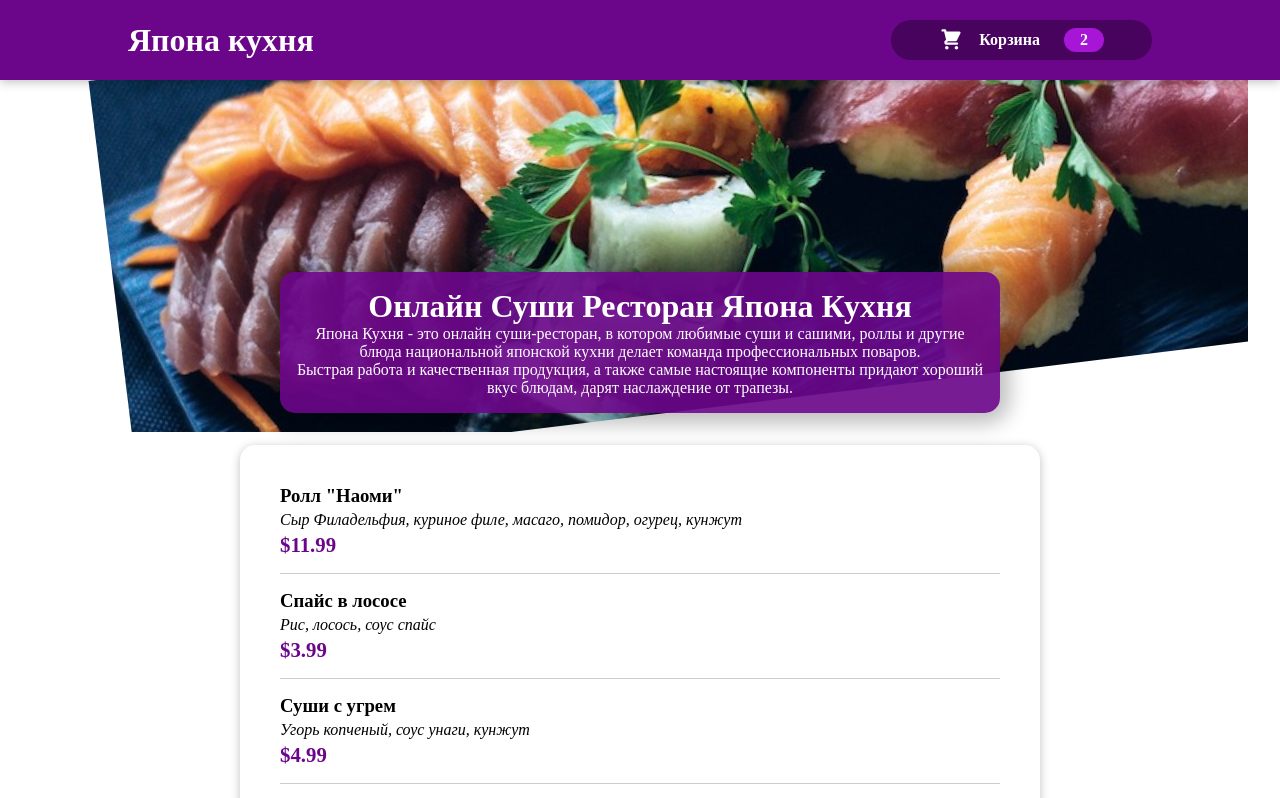
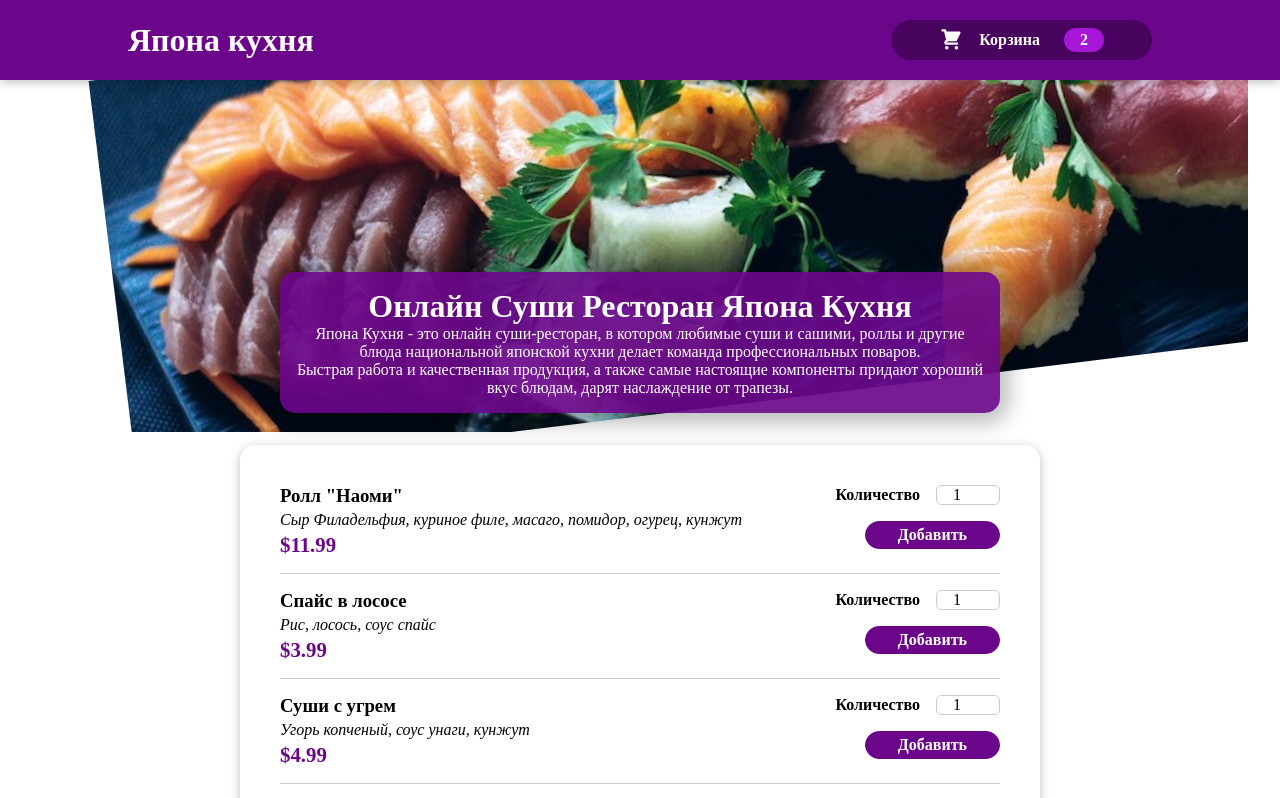
Before and after one commit to spacepocket1985/foodOrder, a React (Vite) app: page / in a window 1280 px wide. Shown: the top 798 px of the page. Built offline with nearby package versions, Linux system fonts and the light colour scheme.

Commit message:
feat: add Input MealItemForm

```diff
--- a/src/components/Meals/MealItem/MealItem.tsx
+++ b/src/components/Meals/MealItem/MealItem.tsx
@@ -1,12 +1,13 @@
 import { DummyMealsType } from '../../../types/types';
 import styles from './MealItem.module.css';
+import { MealItemForm } from './MealItemForm';
 
 type MealItemPropsType = {
   meal: DummyMealsType;
 };
 
 const MealItem = (props: MealItemPropsType): JSX.Element => {
-  const { name, description, price } = props.meal;
+  const { name, description, price, id } = props.meal;
 
   const formattedPrice = `$${price.toFixed(2)}`;
 
@@ -17,6 +18,9 @@ const MealItem = (props: MealItemPropsType): JSX.Element => {
         <div className={styles.description}>{description}</div>
         <div className={styles.price}>{formattedPrice}</div>
       </div>
+      <div>
+        <MealItemForm id={id} />
+      </div>
     </li>
   );
 };
--- /dev/null
+++ b/src/components/Meals/MealItem/MealItemForm.module.css
@@ -0,0 +1,20 @@
+.form {
+  text-align: right;
+}
+
+.form button {
+  font: inherit;
+  cursor: pointer;
+  background-color: #6b068a;
+  border: 1px solid #6b068a;
+  color: white;
+  padding: 0.25rem 2rem;
+  border-radius: 20px;
+  font-weight: bold;
+}
+
+.form button:hover,
+.form button:active {
+  background-color: #47035d;
+  border-color: #47035d;
+}
--- /dev/null
+++ b/src/components/Meals/MealItem/MealItemForm.tsx
@@ -0,0 +1,25 @@
+import { Input } from '../../UI/Input';
+
+import styles from './MealItemForm.module.css';
+
+type MealItemFormPropsType = {
+    id: string
+}
+
+export const MealItemForm = (props: MealItemFormPropsType): JSX.Element => {
+
+  const {id} = props;
+    return (
+    <form className={styles.form}>
+      <Input
+        label="Количество"
+        id={id}
+        type="number"
+        min="1"
+        step="1"
+        defaultValue="1"
+      />
+      <button>Добавить</button>
+    </form>
+  );
+};
--- /dev/null
+++ b/src/components/UI/Input.module.css
@@ -0,0 +1,18 @@
+.input {
+  display: flex;
+  align-items: center;
+  margin-bottom: 1rem;
+}
+
+.input label {
+  font-weight: bold;
+  margin-right: 1rem;
+}
+
+.input input {
+  width: 4rem;
+  border-radius: 5px;
+  border: 1px solid #ccc;
+  font: inherit;
+  padding-left: 1rem;
+}
--- /dev/null
+++ b/src/components/UI/Input.tsx
@@ -0,0 +1,27 @@
+import { HTMLInputTypeAttribute } from 'react';
+import styles from './Input.module.css';
+
+type InputPropsType = {
+  id: string;
+  label: string;
+  min: string;
+  step: string;
+  defaultValue: string;
+  type: HTMLInputTypeAttribute;
+};
+
+export const Input = (props: InputPropsType): JSX.Element => {
+  const { id, label, type, min, step, defaultValue } = props;
+  return (
+    <div className={styles.input}>
+      <label htmlFor={id}>{label}</label>
+      <input
+        id={id}
+        type={type}
+        min={min}
+        step={step}
+        defaultValue={defaultValue}
+      />
+    </div>
+  );
+};
```
